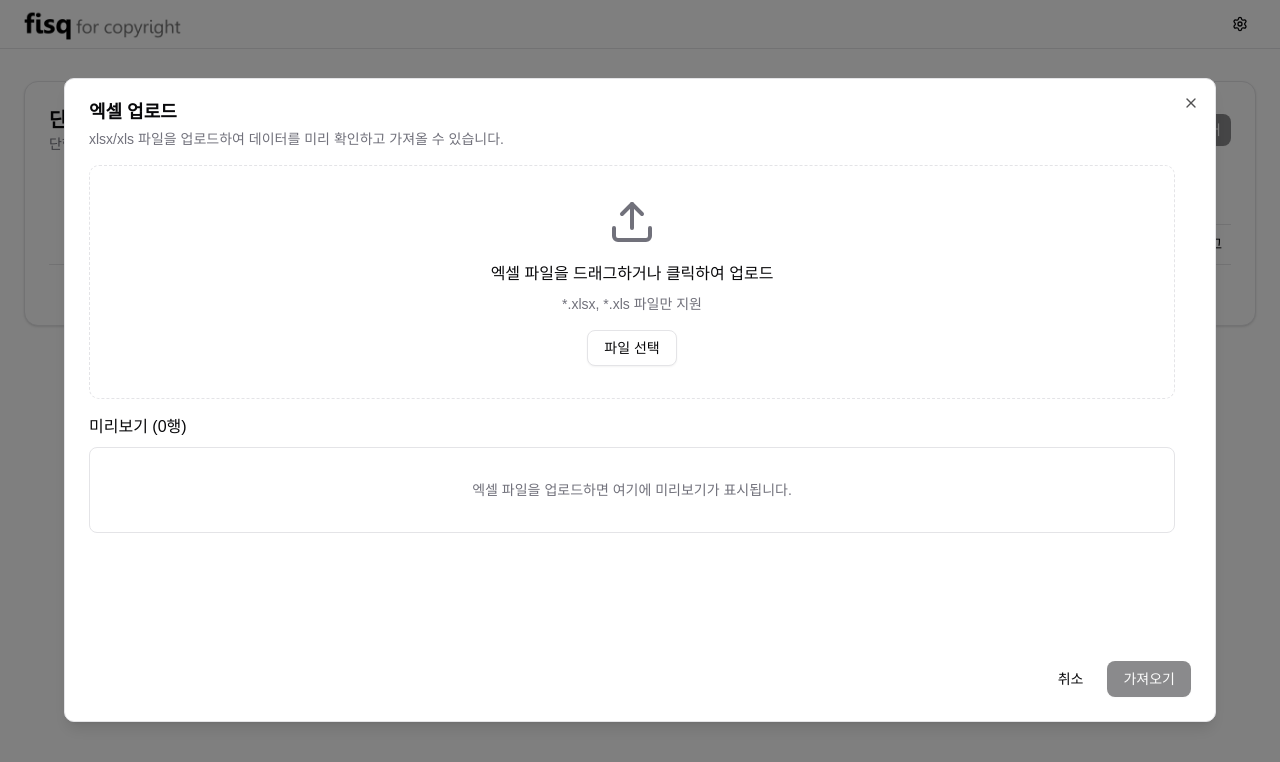
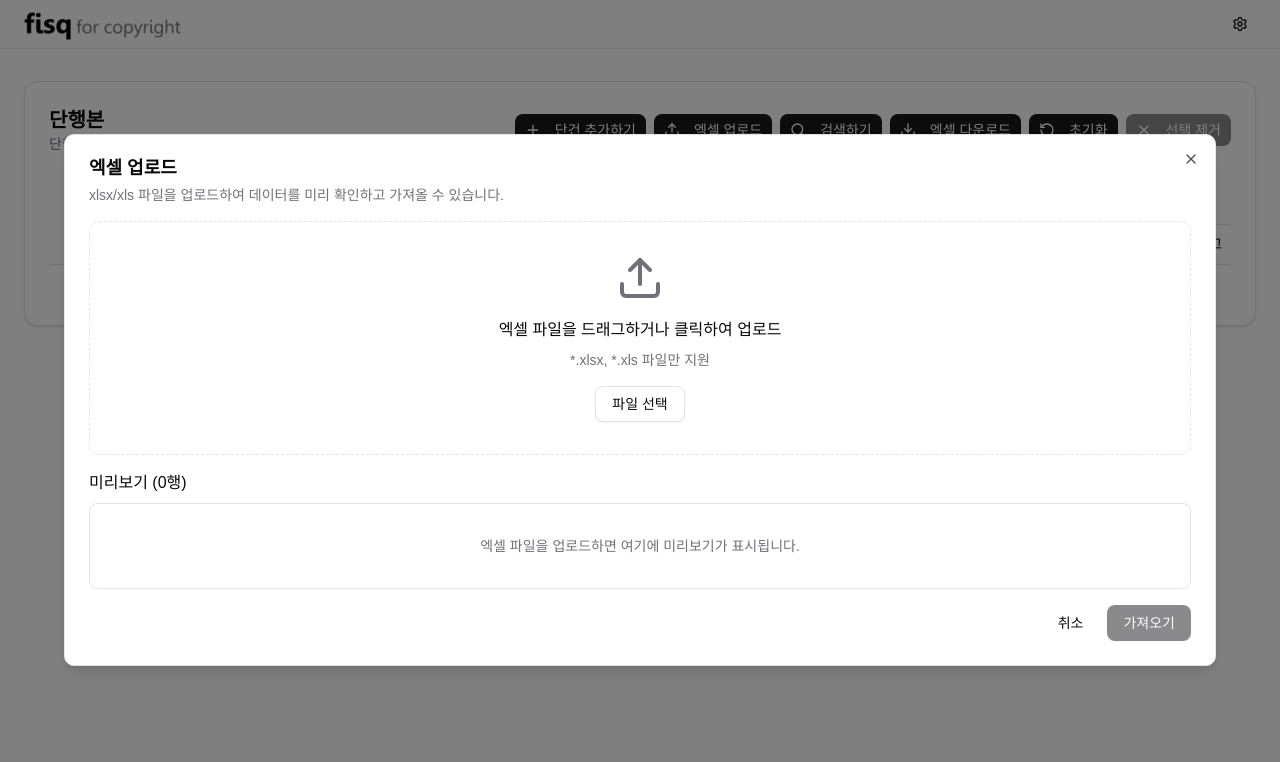
Before and after one commit to FISOLUTION/fisq-copyright-frontend, a Next.js app: page /monograph in a window 1280 px wide. Both pictures are taken after a click on the button "엑셀 업로드". Shown: the top 762 px of the page. Built offline with nearby package versions, Linux system fonts and the light colour scheme.

Commit message:
feat: ScrollArea 사용하지 않도록 구현

```diff
--- a/src/components/search/excel-upload-dialog.tsx
+++ b/src/components/search/excel-upload-dialog.tsx
@@ -16,7 +16,6 @@ import {
   TableHeader,
   TableRow,
 } from "@/components/ui/table";
-import { ScrollArea } from "@/components/ui/scroll-area";
 import { Upload } from "lucide-react";
 import * as XLSX from "xlsx";
 import { BasicColumn } from "./book-search-table";
@@ -55,10 +54,8 @@ export default function ExcelUploadDialog({
           const worksheet = workbook.Sheets[workbook.SheetNames[0]];
           const jsonData = XLSX.utils.sheet_to_json(worksheet, { header: 1 });
 
-          // 첫 번째 행을 헤더로 사용하고, 나머지를 데이터로 처리
           const rows = (jsonData.slice(1) as string[][]) || [];
 
-          // 기본정보 컬럼들에 맞춰서 데이터 변환
           const processedData: PreviewData[] = rows.map((row) => {
             const item: PreviewData = {};
             columns.forEach((col, index) => {
@@ -123,8 +120,6 @@ export default function ExcelUploadDialog({
 
   return (
     <Dialog open={open} onOpenChange={onOpenChange}>
-      {/* 기본 max-w는 shadcn(DialogContent) 기본값(max-w-lg)을 유지하고,
-          작은 화면에서는 기본값을 쓰되 sm 이상에서만 넓혀줍니다. */}
       <DialogContent className="sm:max-w-6xl">
         <DialogHeader>
           <DialogTitle>엑셀 업로드</DialogTitle>
@@ -134,9 +129,7 @@ export default function ExcelUploadDialog({
           </DialogDescription>
         </DialogHeader>
 
-        {/* ScrollArea를 사용해 shadcn 기본 스크롤 스타일을 존중 */}
-        <ScrollArea className="h-[60vh] min-w-0">
-          <div className="space-y-4 pr-4">
+        <div className="min-w-0 space-y-4">
           {/* 드롭존 */}
           <div
             role="button"
@@ -183,9 +176,8 @@ export default function ExcelUploadDialog({
           <div>
             <h4 className="mb-2 font-medium">미리보기 ({rowCount}행)</h4>
             {currentData.length > 0 ? (
-                <ScrollArea className="w-full rounded-md border">
-                  <div className="w-max">
-                    <Table className="min-w-max table-auto">
+              <div className="max-h-[45vh] w-full overflow-x-auto rounded-md border">
+                <Table>
                   <TableHeader>
                     <TableRow>
                       {columns.map((column) => (
@@ -214,7 +206,6 @@ export default function ExcelUploadDialog({
                   </TableBody>
                 </Table>
               </div>
-                </ScrollArea>
             ) : (
               <div className="text-muted-foreground rounded-md border p-8 text-center text-sm">
                 엑셀 파일을 업로드하면 여기에 미리보기가 표시됩니다.
@@ -222,7 +213,6 @@ export default function ExcelUploadDialog({
             )}
           </div>
         </div>
-        </ScrollArea>
 
         <DialogFooter>
           <Button
```
Lines whose indentation alone changed are shown as unchanged.
